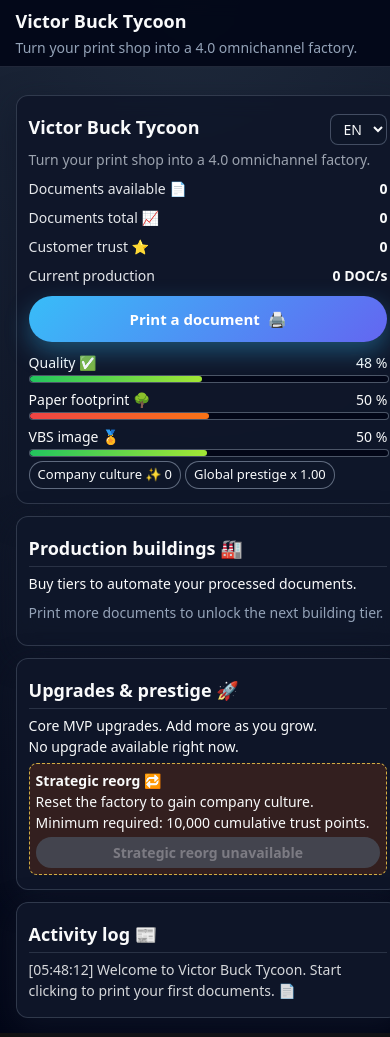
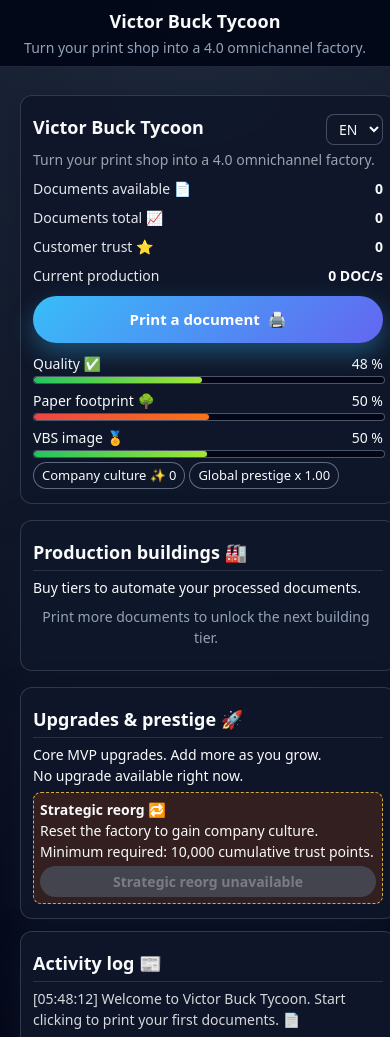
Before and after one commit to nclsppr/paper-empire, a plain HTML site: page victorzoo.html in a window 390 px wide. Shown: the top 1037 px of the page. Drawn offline with Linux system fonts and the light colour scheme.

Commit message:
Polish mobile layout and header

```diff
--- a/assets/css/style.css
+++ b/assets/css/style.css
@@ -23,6 +23,8 @@
       text-size-adjust: 100%;
       touch-action: manipulation;
       scroll-behavior: smooth;
+      width: 100%;
+      box-sizing: border-box;
     }
 
     * {
@@ -95,14 +97,13 @@
     }
 
     .app {
-      width: 100%;
-      max-width: 1200px;
+      width: min(100%, 1200px);
+      margin: 12px auto 32px;
       padding: clamp(12px, 4vw, 24px);
       box-sizing: border-box;
       display: grid;
       grid-template-columns: 1.2fr 1.3fr 1.1fr;
       gap: clamp(12px, 3vw, 20px);
-      margin-top: 12px;
     }
 
     .card {
@@ -526,12 +527,11 @@
     }
 
     @media (max-width: 960px) {
-      body {
-        justify-content: flex-start;
-      }
       .app {
         grid-template-columns: 1fr;
-        gap: 12px;
+        gap: 16px;
+        padding: 20px;
+        margin-top: 8px;
       }
       .buildings-list,
       .upgrades-list {
@@ -548,6 +548,10 @@
         font-size: 14px;
         --text-base: 14px;
         --heading-size: 18px;
+      }
+      .header-inner {
+        text-align: center;
+        align-items: center;
       }
       .click-button {
         font-size: 15px;
@@ -575,9 +579,3 @@
       gap: 4px;
       margin-top: 4px;
     }
-
-    @media (max-width: 900px) {
-      .app {
-        grid-template-columns: 1fr;
-      }
-    }
--- a/assets/js/app.js
+++ b/assets/js/app.js
@@ -306,7 +306,7 @@
 
   /** Applies text labels to every DOM node declaring data-i18n. */
   function applyStaticTranslations() {
-    document.title = t("app.browserTitle");
+    document.title = GAME_TITLE;
     document.documentElement.lang = currentLang;
     document.querySelectorAll("[data-i18n]").forEach(el => {
       const key = el.getAttribute("data-i18n");
```
